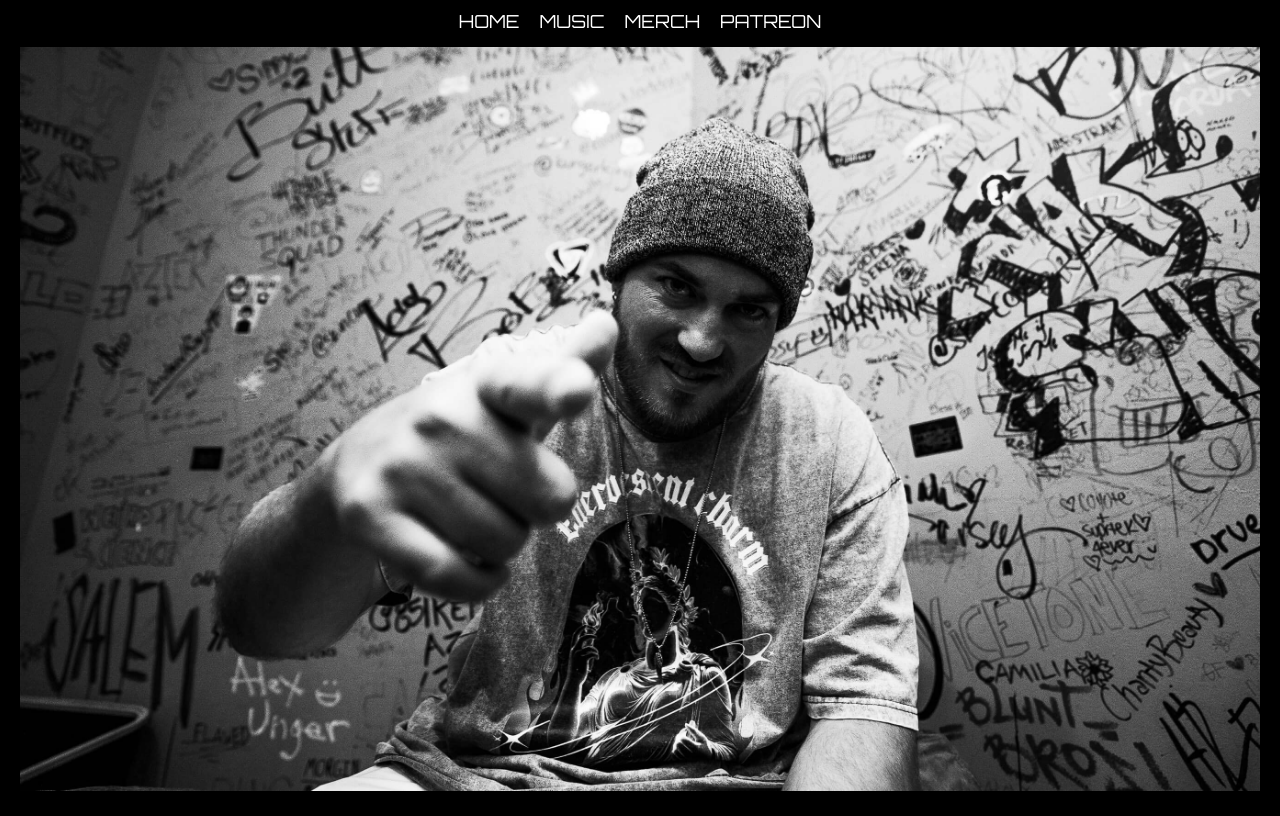
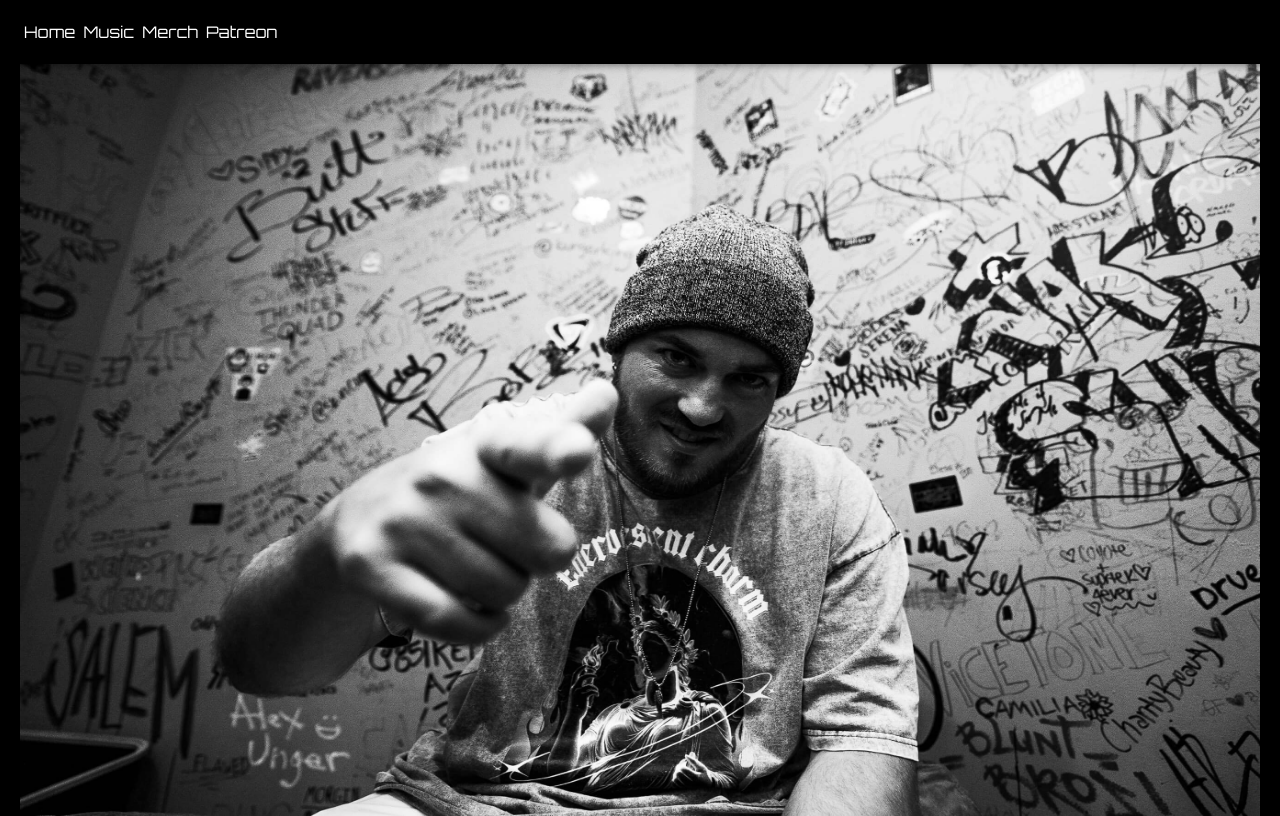
Before and after one commit to ijuliie/phocust, a Next.js app: page / in a window 1280 px wide. Built offline with nearby package versions, Linux system fonts and the light colour scheme.

Commit message:
fix photos and update navbar

```diff
--- a/package.json
+++ b/package.json
@@ -11,6 +11,7 @@
   "dependencies": {
     "@emotion/react": "^11.14.0",
     "@emotion/styled": "^11.14.1",
+    "@mui/icons-material": "^7.3.5",
     "@mui/material": "^7.3.5",
     "next": "15.5.5",
     "react": "19.1.0",
--- a/src/components/Home/Home.module.css
+++ b/src/components/Home/Home.module.css
@@ -6,10 +6,9 @@
     position: relative;
     padding: 0px 20px;
     width: 100%;
-    height: 300px;
     overflow: hidden;
 
-    @media (min-width: 768px) {
+    @media (min-width: 1080px) {
         height: 94vh;
     }
 }
@@ -17,7 +16,6 @@
 .imageContainer img {
     width: 100%;
     height: 100%;
-    object-fit: cover;
     object-position: 50% 100%;
 
     @media (min-width: 1280px) {
@@ -31,7 +29,7 @@
     display: flex;
     align-items: center;
     justify-content: center;
-    top: 50;
+    top: 35;
     left: 0;
     width: 100%;
     height: 100%;
@@ -42,7 +40,7 @@
     }
 
     @media (min-width: 1280px) {
-        top: 25;
+        top: 125;
     }
 }
 
--- a/src/components/Home/index.tsx
+++ b/src/components/Home/index.tsx
@@ -7,7 +7,7 @@ export default function Home() {
     return (
         <Fade>
             <div className={`${styles.imageContainer}`}>
-                <Image height={600} width={600} src="/SLC_01.jpg" alt="image of phocust" />
+                <img src="/SLC_01.jpg" alt="image of phocust" />
                 <div className={`${styles.imgOverlay}`}>
                     <Container>
                         <img src="/white with line.png" alt="" />
--- a/src/components/Nav/Nav.module.css
+++ /dev/null
@@ -1,15 +0,0 @@
-.nav {
-    font-size: 18px;
-    display: flex;
-    gap: 20px;
-    justify-content: center;
-    text-transform: uppercase;
-    margin: 0 auto;
-    margin-bottom: 15px;
-}
-
-.video {
-    width: 100%;
-    height: auto;
-    /* filter: blur(1px); */
-}
--- a/src/components/Nav/index.tsx
+++ b/src/components/Nav/index.tsx
@@ -1,32 +1,116 @@
-import { Container } from "@mui/material";
+import { useEffect, useState } from "react";
 import Link from "next/link";
-import styles from "./Nav.module.css"
+import MenuIcon from '@mui/icons-material/Menu';
+import { AppBar, Box, Drawer, IconButton, List, ListItem, ListItemButton, Toolbar } from "@mui/material";
 
 export default function Nav() {
+    const [mobileOpen, setMobileOpen] = useState(false);
+
+    useEffect(() => {
+        const navbar = document.querySelector('.navbar');
+        if (navbar) {
+            const navbarElement = navbar as HTMLElement;
+            const height = navbarElement.offsetHeight;
+            console.log(height)
+            document.documentElement.style.setProperty('--navbar-height', `${height}px`);
+        }
+
+        const handleResize = () => {
+            if (navbar) {
+                const navbarElement = navbar as HTMLElement;
+                const height = navbarElement.offsetHeight;
+                document.documentElement.style.setProperty('--navbar-height', `${height}px`);
+            }
+        };
+        window.addEventListener('resize', handleResize);
+
+        return () => window.removeEventListener('resize', handleResize);
+
+    }, []);
+
+
+    const handleDrawerToggle = () => {
+        setMobileOpen((prevState) => !prevState);
+    };
+
+
+    const container = typeof window !== 'undefined'
+        ? () => window.document.body
+        : undefined;
+
+    const navItems = [
+        { href: "/", label: "Home" },
+        { href: "/music", label: "Music" },
+        { href: "https://phocust.bassthreadsmerch.com/shop/", label: "Merch", target: "_blank" },
+        { href: "https://www.patreon.com/c/iamphocust", label: "Patreon", target: "_blank" },
+    ];
+
+    const drawer = (
+        <Box onClick={handleDrawerToggle} >
+            <List>
+                {navItems.map((item) => (
+                    <ListItem key={item.label} disablePadding>
+                        <ListItemButton>
+                            <Link href={item.href} key={item.label} target={item.target}>
+                                {item.label}
+                            </Link>
+                        </ListItemButton>
+                    </ListItem>
+                ))}
+            </List>
+        </Box>
+    );
+
     return (
-        <Container>
-            <div className={`${styles.nav}`}>
-                <div>
-                    <Link href="/">
-                        Home
-                    </Link>
-                </div>
-                <div>
-                    <Link href="/music">
-                        Music
-                    </Link>
-                </div>
-                <div>
-                    <Link target="_blank" href="https://phocust.bassthreadsmerch.com/shop/">
-                        Merch
-                    </Link>
-                </div>
-                <div>
-                    <Link href="">
-                        Patreon
-                    </Link>
-                </div>
-            </div>
-        </Container>
+        <Box sx={{ display: 'flex' }}>
+            <AppBar className="navbar" component="nav">
+                <Toolbar>
+                    <IconButton
+                        color="inherit"
+                        aria-label="open drawer"
+                        edge="start"
+                        onClick={handleDrawerToggle}
+                        sx={{ mr: 2, display: { sm: 'none' } }}
+                    >
+                        <MenuIcon />
+                    </IconButton>
+                    <Box sx={{ display: { xs: 'none', sm: 'flex' }, flexGrow: 1 }}>
+                        {navItems.map((item) => (
+                            <Box key={item.label} sx={{ marginRight: 1 }}>
+                                <Link href={item.href} target={item.target}>
+                                    {item.label}
+                                </Link>
+                            </Box>
+                        ))}
+                    </Box>
+                    {/* socials go here */}
+                    {/* <Box sx={{ display: { xs: 'none', sm: 'block' } }}>
+                            {navItems.map((item) => (
+                                <Button key={item} sx={{ color: '#fff' }}>
+                                    {item}
+                                </Button>
+                            ))}
+                        </Box> */}
+
+                </Toolbar>
+            </AppBar>
+            <nav>
+                <Drawer
+                    container={container}
+                    variant="temporary"
+                    open={mobileOpen}
+                    onClose={handleDrawerToggle}
+                    ModalProps={{
+                        keepMounted: true,
+                    }}
+                    sx={{
+                        display: { xs: 'block', sm: 'none' },
+                        '& .MuiDrawer-paper': { boxSizing: 'border-box', width: 250 },
+                    }}
+                >
+                    {drawer}
+                </Drawer>
+            </nav>
+        </Box>
     );
 }
--- a/src/pages/_app.tsx
+++ b/src/pages/_app.tsx
@@ -3,6 +3,8 @@ import Head from 'next/head'
 import type { AppProps } from 'next/app'
 import "../styles/globals.css"
 import Nav from '@/components/Nav'
+import { theme } from '@/theme'
+import { ThemeProvider } from '@mui/material/styles'
 
 export default function App({ Component, pageProps }: AppProps) {
     return (
@@ -12,8 +14,10 @@ export default function App({ Component, pageProps }: AppProps) {
                 {/* <meta name="description" content="A salon management app built with Next.js and Square APIs" /> */}
                 <meta name="viewport" content="width=device-width, initial-scale=1" />
             </Head>
-            <Nav />
-            <Component {...pageProps} />
+            <ThemeProvider theme={theme}>
+                <Nav />
+                <Component {...pageProps} />
+            </ThemeProvider>
         </>
     )
 }
--- a/src/pages/index.tsx
+++ b/src/pages/index.tsx
@@ -1,4 +1,3 @@
-// import Footer from "@/components/Footer";
 import Home from "@/components/Home";
 import Head from "next/head";
 
--- a/src/styles/globals.css
+++ b/src/styles/globals.css
@@ -5,7 +5,7 @@ body {
 }
 
 body {
-  margin: 10px 0;
+  margin-top: var(--navbar-height, 0px);
   color: #fff;
   background-color: #000;
   font-family: "Orbitron", sans-serif;
--- /dev/null
+++ b/src/theme.ts
@@ -0,0 +1,22 @@
+import { createTheme } from '@mui/material/styles';
+
+export const theme = createTheme({
+    components: {
+        MuiPaper: {
+            styleOverrides: {
+                root: {
+                    background: "#000",
+                    color: "#FFF"
+                }
+            },
+        },
+        MuiAppBar: {
+            styleOverrides: {
+                root: {
+                    background: "#000",
+                    color: "#FFF"
+                }
+            },
+        }
+    },
+});
```
Also changed, not shown: 1 other file (tests, documents, lock files or other folders).
